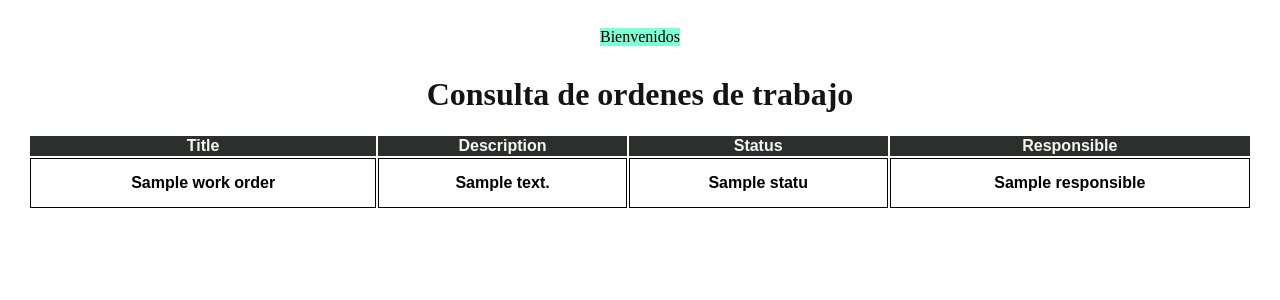
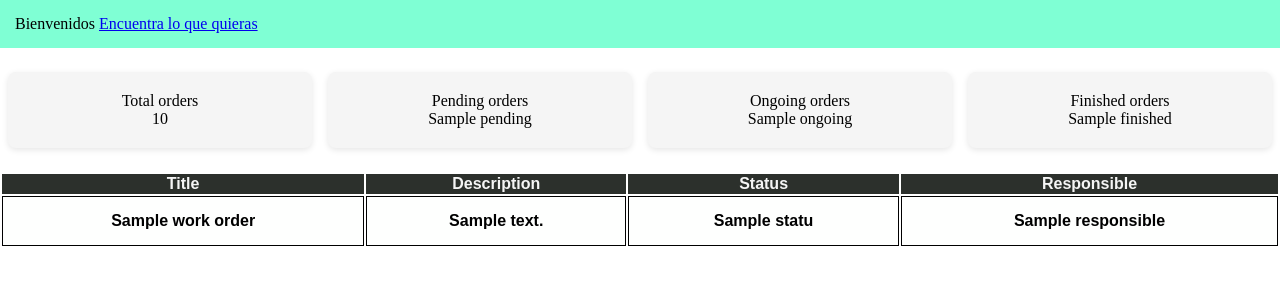
Before and after one commit to Aleishis/Proyecto-caracol, a Django app: template hello/templates/hello/index.html in a window 1280 px wide. Shown: the top 300 px of the page. Run offline with Django 3.2, Linux system fonts and the light colour scheme; the template is opened without the code that fills it: most values are stand-ins (such as "Sample title", 1, 10 or a date in 2020).

Commit message:
Se agrega el dashboard con los contadores de cada orden respecto a su status en la base de datos

```diff
--- a/hello/static/hello/css/styles.css
+++ b/hello/static/hello/css/styles.css
@@ -1,11 +1,10 @@
-body{
+body, html{
     background-color: rgb(255, 255, 255);
     text-align: center;
-    padding: 20px;
     display: flex;
     justify-content: center;
     flex-direction: column;
-    align-items: center;
+    margin: 0;
 }
 
 h1{
@@ -36,4 +35,22 @@ h1{
 
 header{
     background-color: aquamarine;
+    padding: 15px;
+    text-align: left;
+    text-decoration: solid;
+    flex: 1;
 }
+
+.dashboard {
+    display: flex;
+    gap: 16px;
+    margin: 24px 8px;
+}
+
+.dashboard-card {
+  flex: 1;            /* todas con el mismo ancho */
+  padding: 20px;
+  background: whitesmoke;
+  border-radius: 8px;
+  box-shadow: 0 2px 6px rgba(0, 0, 0, 0.1);
+}
--- a/hello/templates/hello/header.html
+++ b/hello/templates/hello/header.html
@@ -13,4 +13,5 @@
 
         <header>
             Bienvenidos
+            <a href="https://www.google.com/">Encuentra lo que quieras</a>
         </header>
--- a/hello/templates/hello/index.html
+++ b/hello/templates/hello/index.html
@@ -1,7 +1,33 @@
 {% include './header.html' %}
 {% load static %}
 
-    <h1>Consulta de ordenes de trabajo</h1>
+    <section class="dashboard">
+
+        <div class="dashboard-card">
+            Total orders
+            <br>
+            {{counters.total}}
+        </div>
+        <div class="dashboard-card">
+            Pending orders
+            <br>
+            {{counters.pending}}
+        </div>
+        <div class="dashboard-card">
+            Ongoing orders
+            <br>
+            {{counters.ongoing}}
+        </div>
+        <div class="dashboard-card">
+            Finished orders
+            <br>
+            {{counters.finished}}
+        </div>
+
+    </section>
+
+
+    <section>
 
     <table class="table-user">
         <thead>
@@ -24,6 +50,8 @@
         </tbody>
     </table>
 
+    </section>
+
 
     <script src="{% static 'hello/js/scripts.js'%}"></script>
 </body>
--- a/hello/views.py
+++ b/hello/views.py
@@ -5,7 +5,8 @@ from .entities.work_order import Work_order
 
 def index(request):
     work_orders = Work_order.get_all()
-    return render(request, 'hello/index.html', {'work_orders':work_orders})
+    counters = Work_order.get_counters()
+    return render(request, 'hello/index.html', {'work_orders':work_orders,'counters':counters})
 
 
 def people(request):
```
Also changed, not shown: hello/entities/work_order.py (+27 -0 lines), 1 other file.
